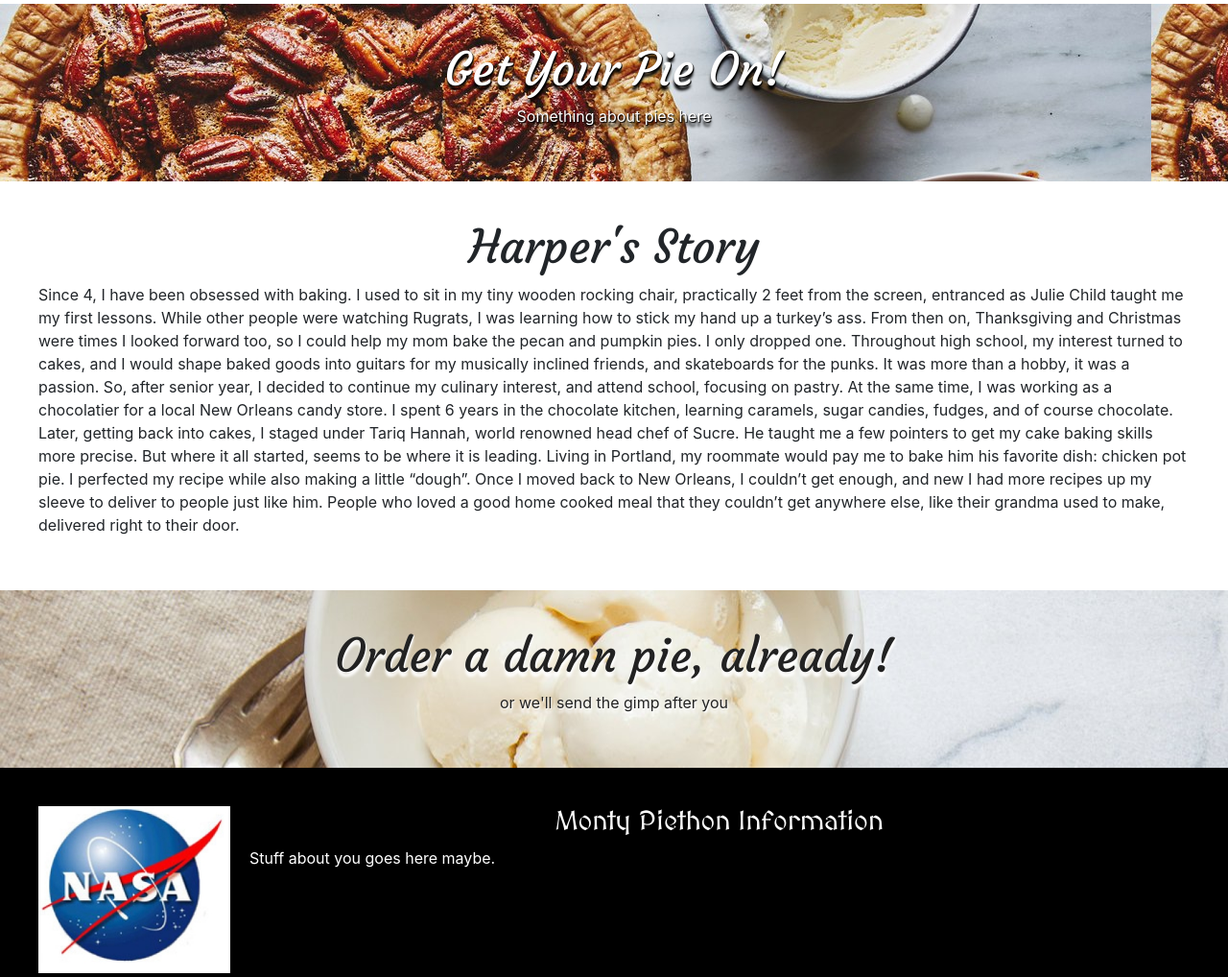
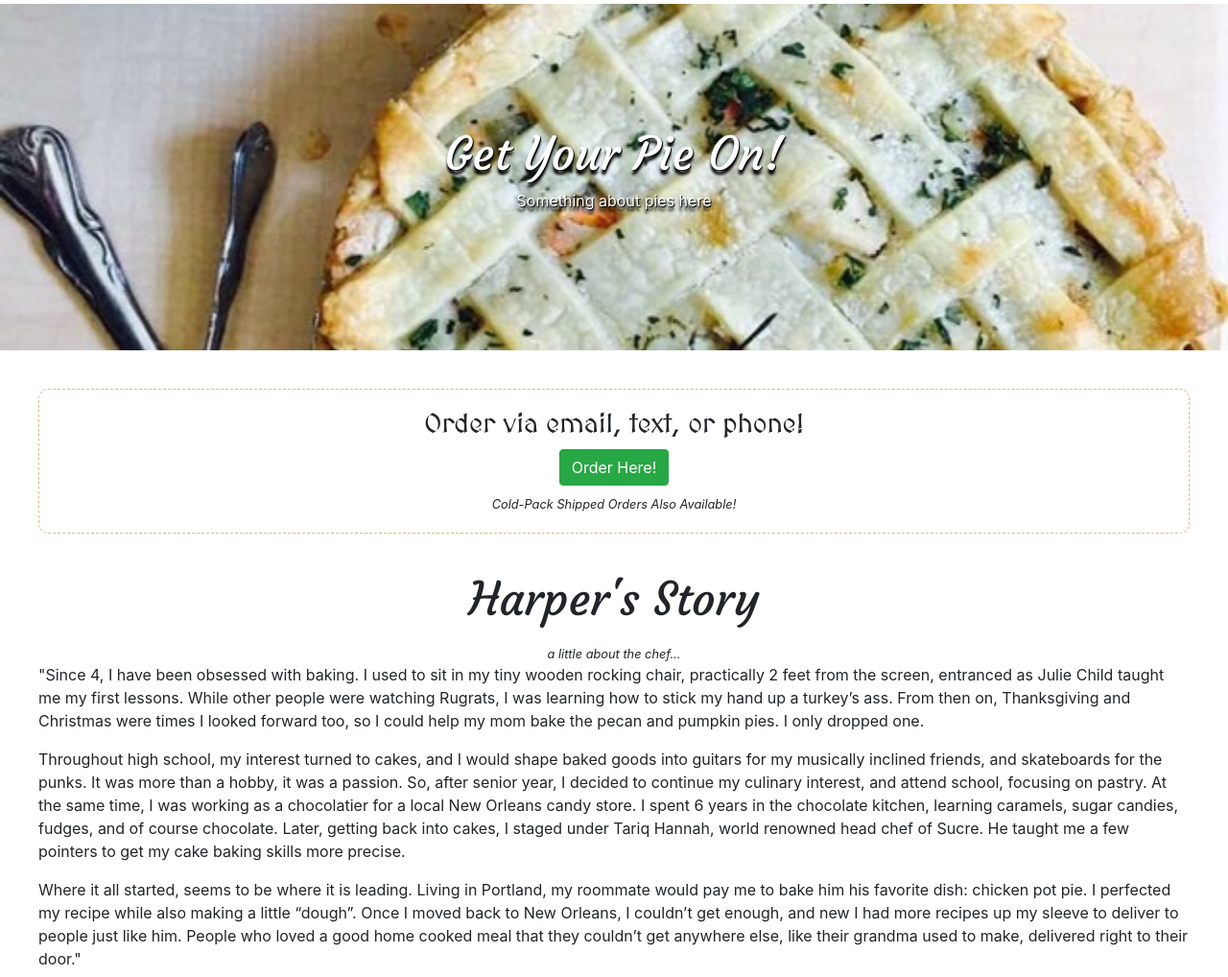
Before and after one commit to ckjpdx/monty-piethon, a plain HTML site: page index.html in a window 1280 px wide. Shown: the part 94-1112 px from the top of the page at 96% size. Drawn offline with nearby package versions, Linux system fonts and the light colour scheme.

Commit message:
add new pics and tweak design

```diff
--- a/css/styles.css
+++ b/css/styles.css
@@ -1,3 +1,4 @@
+/*containers*/
 header {
   position: relative;
   display: flex;
@@ -10,6 +11,45 @@ header * {
 nav {
   position: absolute;
   right: 10px;
+}
+ul {
+  padding: 0;
+}
+li {
+  padding-left: 5px;
+}
+section {
+  margin: 40px
+}
+section.order-here {
+  border: dashed 1px burlywood;
+  padding: 20px;
+  border-radius: 10px;
+}
+div.bg-img {
+  padding: 10vw;
+  background-size: cover;
+  background-position: center;
+}
+div.bg-img.pie1 {
+  background-image: url(../img/pie1.jpg);
+}
+div.bg-img.pie2 {
+  background-image: url(../img/pie2.jpg);
+}
+footer {
+  padding: 40px;
+  background: black;
+  display: grid;
+  grid-template: 1fr / 200px 1fr;
+  grid-gap: 20px;
+}
+/*text*/
+p.sub-info {
+  font-size: 0.8rem;
+  font-style: italic;
+  padding: 10px 0 0;
+  margin: 0;
 }
 div.title p {
   text-transform: uppercase;
@@ -28,27 +68,6 @@ h2 {
   font-family: 'Courgette', cursive;
   font-size: 3rem;
 }
-ul {
-  padding: 0;
-}
-li {
-  padding-left: 5px;
-}
-section, footer {
-  padding: 40px
-}
-section.pecan-pie {
-  background-image: url(../img/pecan-pie.jpg);
-}
-section.peach-pie {
-  background-image: url(../img/peach-pie.jpg);
-}
-footer {
-  background: black;
-  display: grid;
-  grid-template: 1fr / 200px 1fr;
-  grid-gap: 20px;
-}
 .white-text {
   color: white;
   text-shadow: 0px 5px 3px black, 1px 1px 1px black;
@@ -57,9 +76,15 @@ footer {
   color: #222;
   text-shadow: 0px 5px 3px white, 1px 1px 1px white;
 }
+/*images*/
 img {
   max-width: 100%;
 }
+footer img {
+  width: 300px;
+  max-height: 300px;
+}
+/*font awesome*/
 header i.fa.fa-bars {
   position: absolute;
     right: 20px;
@@ -91,6 +116,10 @@ header i.fa.fa-bars {
     margin: 10px;
     padding: 3px;
     background: #EEE;
+    border-radius: 3px;
+  }
+  nav li:hover {
+    background: #ADA;
   }
 }
 @media screen and (max-width: 420px) {
--- a/index.html
+++ b/index.html
@@ -26,26 +26,45 @@
         <p>Artisan&nbsp;Pies</p>
       </div>
     </header>
-    <section class="pecan-pie">
+    <div class="bg-img pie1">
       <h2 class="text-center white-text">Get Your Pie On!</h2>
       <p class="text-center white-text">Something about pies here</p>
+    </div>
+    <section class="order-here text-center">
+      <h3>Order via email, text, or phone!</h3>
+      <a href="https://www.facebook.com/montypiethonpies/">
+        <button class="btn btn-success" type="button">Order Here!</button>
+      </a>
+      <p class="sub-info">Cold-Pack Shipped Orders Also Available!</p>
     </section>
     <section>
-      <h2 class="text-center">Harper's Story</h2>
-      <p>Since 4, I have been obsessed with baking. I used to sit in my tiny wooden rocking chair, practically 2 feet from the screen, entranced as Julie Child taught me my first lessons. While other people were watching Rugrats, I was learning how to stick my hand up a turkey’s ass. From then on, Thanksgiving and Christmas were times I looked forward too, so I could help my mom bake the pecan and pumpkin pies. I only dropped one.
-      Throughout high school, my interest turned to cakes, and I would shape baked goods into guitars for my musically inclined friends, and skateboards for the punks. It was more than a hobby, it was a passion. So, after senior year, I decided to continue my culinary interest, and attend school, focusing on pastry. At the same time, I was working as a chocolatier for a local New Orleans candy store. I spent 6 years in the chocolate kitchen, learning caramels, sugar candies, fudges, and of course chocolate. Later, getting back into cakes, I staged under Tariq Hannah, world renowned head chef of Sucre. He taught me a few pointers to get my cake baking skills more precise. But where it all started, seems to be where it is leading. Living in Portland, my roommate would pay me to bake him his favorite dish: chicken pot pie. I perfected my recipe while also making a little “dough”. Once I moved back to New Orleans, I couldn’t get enough, and new I had more recipes up my sleeve to deliver to people just like him. People who loved a good home cooked meal that they couldn’t get anywhere else, like their grandma used to make, delivered right to their door.</p>
+      <article>
+        <h2 class="text-center">Harper's Story</h2>
+        <p class="sub-info text-center">a little about the chef...</p>
+        <p>
+          "Since 4, I have been obsessed with baking. I used to sit in my tiny wooden rocking chair, practically 2 feet from the screen, entranced as Julie Child taught me my first lessons. While other people were watching Rugrats, I was learning how to stick my hand up a turkey’s ass. From then on, Thanksgiving and Christmas were times I looked forward too, so I could help my mom bake the pecan and pumpkin pies. I only dropped one.
+        </p>
+        <p>
+          Throughout high school, my interest turned to cakes, and I would shape baked goods into guitars for my musically inclined friends, and skateboards for the punks. It was more than a hobby, it was a passion. So, after senior year, I decided to continue my culinary interest, and attend school, focusing on pastry. At the same time, I was working as a chocolatier for a local New Orleans candy store. I spent 6 years in the chocolate kitchen, learning caramels, sugar candies, fudges, and of course chocolate. Later, getting back into cakes, I staged under Tariq Hannah, world renowned head chef of Sucre. He taught me a few pointers to get my cake baking skills more precise.
+        </p>
+        <p>
+          Where it all started, seems to be where it is leading. Living in Portland, my roommate would pay me to bake him his favorite dish: chicken pot pie. I perfected my recipe while also making a little “dough”. Once I moved back to New Orleans, I couldn’t get enough, and new I had more recipes up my sleeve to deliver to people just like him. People who loved a good home cooked meal that they couldn’t get anywhere else, like their grandma used to make, delivered right to their door."
+      </p>
+      </article>
     </section>
-    <section class="peach-pie">
+    <div class="bg-img pie2">
       <h2 class="text-center black-text">Order a damn pie, already!</h2>
       <p class="text-center black-text">or we'll send the gimp after you</p>
-    </section>
+    </div>
     <footer>
       <div>
         <img src="img/logo.jpg" alt="logo">
       </div>
-      <div>
-      <h3 class="text-center white-text">Monty Piethon Information</h3>
-      <p class="white-text">Stuff about you goes here maybe.</p>
+      <div class="text-center">
+      <h3 class="white-text">Monty Piethon Information</h3>
+      <p class="white-text">Harper Richards</p>
+      <p class="white-text"><a href="tel:405-812-4979">405-812-4979</a></p>
+      <p class="white-text"><a href="mailto:harperrichards@yahoo.com">harperrichards@yahoo.com</a></p>
       </div>
     </footer>
   </body>
```
Also changed, not shown: img/harper.jpg (added), img/peach-pie.jpg (deleted), img/pecan-pie.jpg (deleted), img/pie1.jpg (added), img/pie3.jpg (added), 2 other files.
